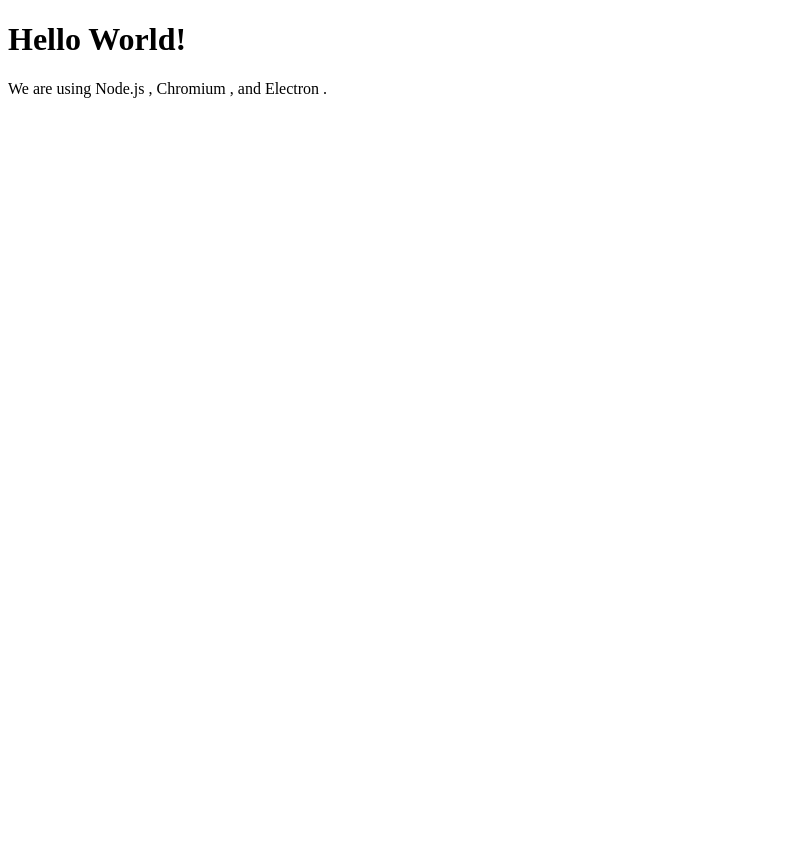
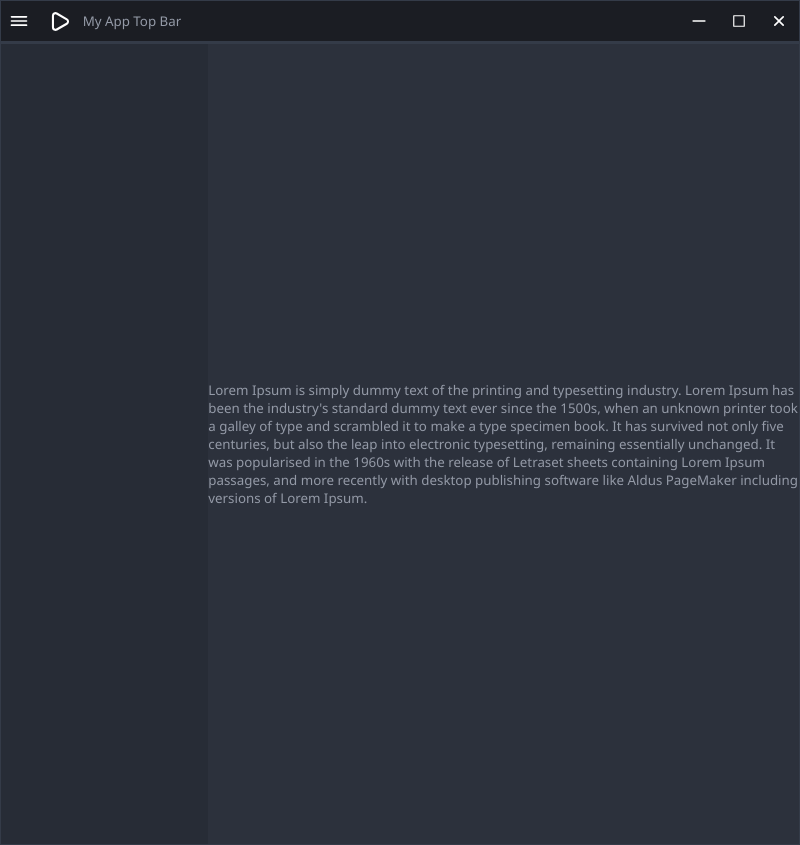
Before and after one commit to brunnooliver7/Electron_Template, an Electron app: page src/index.html in a window 800 px wide. Before the commit the page ends 800 px from the top, so only its background shows below. Drawn offline with nearby package versions, Linux system fonts and the light colour scheme.

Commit message:
initial form

```diff
--- a/src/index.html
+++ b/src/index.html
@@ -2,16 +2,45 @@
 <html>
   <head>
     <meta charset="UTF-8">
-    <meta http-equiv="Content-Security-Policy" content="default-src 'self'; script-src 'self'">
-    <title>Hello World!</title>
+    <title>Electron App</title>
+    <link rel="stylesheet" href="styles/style.css">
+    <script defer src="./preload.js"></script>
+    <link rel="stylesheet" href="https://unicons.iconscout.com/release/v4.0.0/css/line.css">
   </head>
+
   <body>
-    <h1>Hello World!</h1>
-
-    We are using Node.js <span id="node-version"></span>,
-    Chromium <span id="chrome-version"></span>,
-    and Electron <span id="electron-version"></span>.
-
-    <script src="./renderer.js"></script>
+    <div class="mainApp">
+      <div class="topBar">
+        <div class="titleBar">
+          <button id="showHideMenus" class="toggleButton">
+            <div class="menuSvg">
+          </button>
+          <img src="icons/play.svg" alt="" class="appIcon">
+          <div class="title">My App Top Bar</div>
+        </div>
+        <div class="titleBarBtns">
+          <button id="minimizeBtn" class="topBtn minimizeBtn">
+            <div class="minimizeSvg"></div>
+          </button>
+          <button id="maxResBtn" class="topBtn maximizeBtn">
+            <div class="maximizeSvg"></div>
+          </button>
+          <button id="closeBtn" class="topBtn closeBtn">
+            <div class="closeSvg"></div>
+          </button>
+        </div>
+      </div>
+      <div class="contentArea">
+        <div id="mySidebar" class="leftMenu"></div>
+        <div class="contentPages">
+          Lorem Ipsum is simply dummy text of the printing and typesetting industry. Lorem Ipsum has been the industry's
+          standard dummy text ever since the 1500s, when an unknown printer took a galley of type and scrambled it to make
+          a type specimen book. It has survived not only five centuries, but also the leap into electronic typesetting,
+          remaining essentially unchanged. It was popularised in the 1960s with the release of Letraset sheets containing
+          Lorem Ipsum passages, and more recently with desktop publishing software like Aldus PageMaker including versions
+          of Lorem Ipsum.
+        </div>
+      </div>
+    </div>
   </body>
 </html>
--- /dev/null
+++ b/src/styles/style.css
@@ -0,0 +1,155 @@
+html, body {
+  margin: 0;
+  padding: 0;
+  font-size: 10pt;
+  font-family: 'Segoe UI', Tahoma, Geneva, Verdana, sans-serif;
+  color: #949AA7;
+  background-color: #2C313C;
+}
+
+.mainApp {
+  display: flex;
+  flex-direction: column;
+  flex-wrap: nowrap;
+  width: 100%;
+  height: 100%;
+  overflow: hidden;
+  border: 1px solid #343B48;
+  -webkit-box-sizing: border-box;
+}
+
+.mainApp > .topBar {
+  display: flex;
+  flex-direction: row;
+  width: 100%;
+  height: 40px;
+  border-bottom: 3px solid #343B48;
+  background-color: #1B1D23;
+  -webkit-user-select: none;
+}
+
+.topBar > .titleBar {
+  display: flex;
+  flex-direction: row;
+  align-items: center;
+  width: 100%;
+}
+
+.titleBar > .toggleButton {
+  width: 40px;
+  height: 40px;
+  border: none;
+  outline: none;
+  transition: 0.2s;
+  cursor: pointer;
+  background-color: #1B1D23;
+}
+
+.menuSvg {
+  padding: 10px;
+  background-image: url('../icons/menu.svg');
+  background-repeat: no-repeat;
+  background-position: center;
+}
+
+.titleBar > .appIcon {
+  width: auto;
+  height: 25px;
+}
+
+.titleBar > .toggleButton:hover {
+  background-color: #272C36;
+}
+
+.titleBar > .toggleButton:active {
+  background-color: #4F9FEE;
+}
+
+.titleBar > img {
+  margin-left: 10px;
+}
+
+.titleBar > .title {
+  margin-left: 10px;
+  width: 100%;
+  line-height: 30px;
+  margin-top: 5px;
+  padding-bottom: 5px;
+  -webkit-app-region: drag;
+}
+
+.topBar > .titleBarBtns {
+  display: flex;
+  justify-content: center;
+  align-items: center;
+  flex-direction: row;
+  width: 120px;
+  height: 40px;
+}
+
+.titleBarBtns > .topBtn {
+  width: 40px;
+  height: 40px;
+  border: none;
+  outline: none;
+  background-color: transparent;
+  background-repeat: no-repeat;
+  background-position: center;
+  transition: 0.2s;
+  cursor: pointer;
+}
+
+.titleBarBtns > .topBtn:hover {
+  background-color: #272C36;
+}
+
+.titleBarBtns > .topBtn:active {
+  background-color: #4F9FEE;
+}
+
+.titleBarBtns > .minimizeBtn > .minimizeSvg {
+  padding: 10px;
+  background-image: url('../icons/minus.svg');
+  background-repeat: no-repeat;
+  background-position: center;
+}
+
+.titleBarBtns > .maximizeBtn > .maximizeSvg {
+  padding: 7px;
+  background-image: url('../icons/square.svg');
+  background-repeat: no-repeat;
+  background-position: center;
+}
+
+.titleBarBtns > .restoreBtn {
+  background-image: url('../icons/restore.svg');
+}
+
+.titleBarBtns > .closeBtn > .closeSvg {
+  padding: 10px;
+  background-image: url('../icons/close.svg');
+  background-repeat: no-repeat;
+  background-position: center;
+}
+
+.mainApp > .contentArea {
+  display: flex;
+  flex-direction: row;
+  width: 100%;
+  height: 800px;
+}
+
+.contentArea > .leftMenu {
+  width: 280px;
+  height: 100%;
+  background-color: #272C36;
+  transition: 0.4s;
+}
+
+.contentArea > .contentPages {
+  width: 100%;
+  height: 100%;
+  -webkit-box-align: center;
+  -webkit-box-pack: center;
+  display: -webkit-box;
+}
```
Also changed, not shown: package.json (added, +23 -0 lines), src/main.js (+7 -2 lines), src/icons/close.svg (added), src/icons/menu.svg (added), src/icons/minus.svg (added), src/icons/play.svg (added), src/icons/restore.svg (added), src/icons/square.svg (added).
